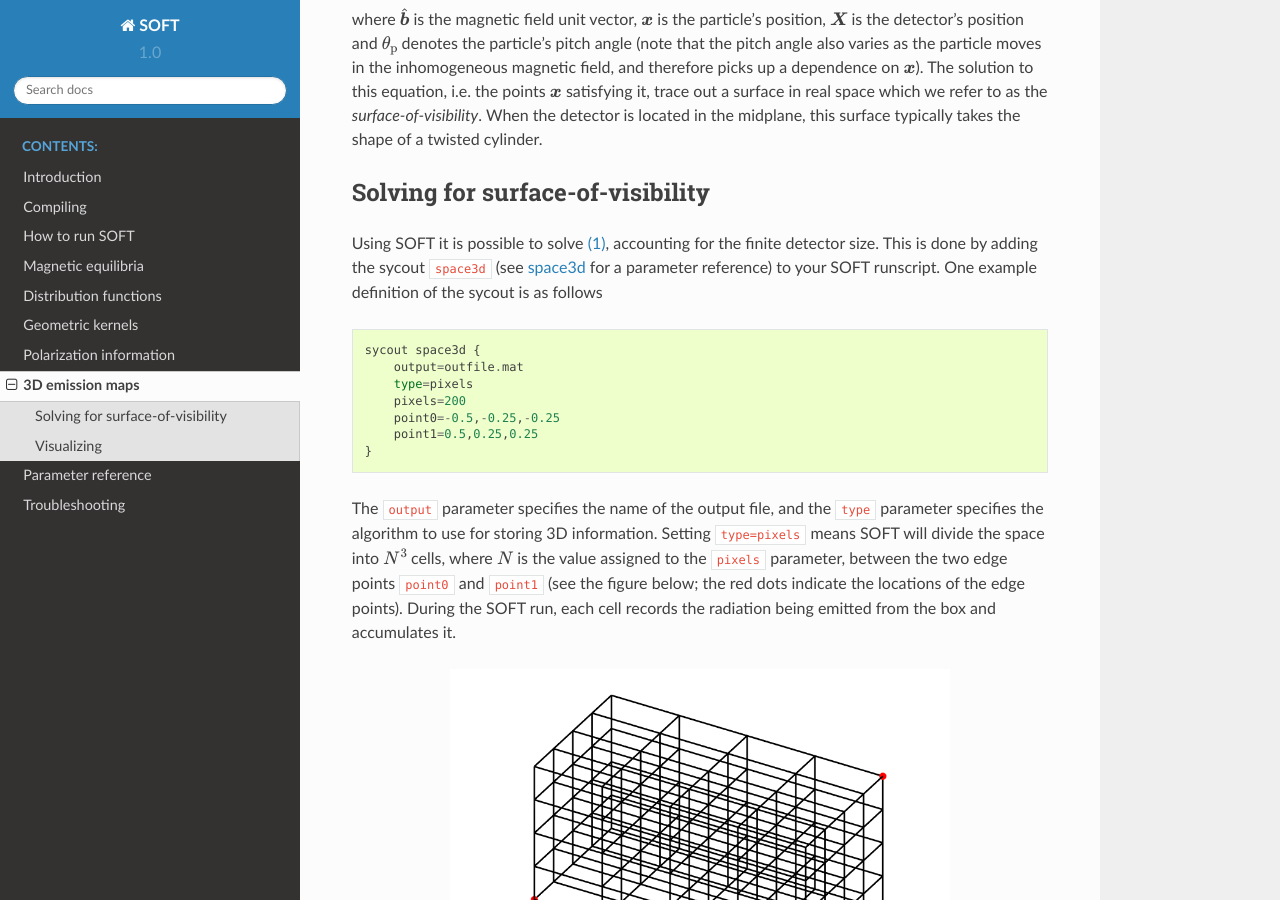
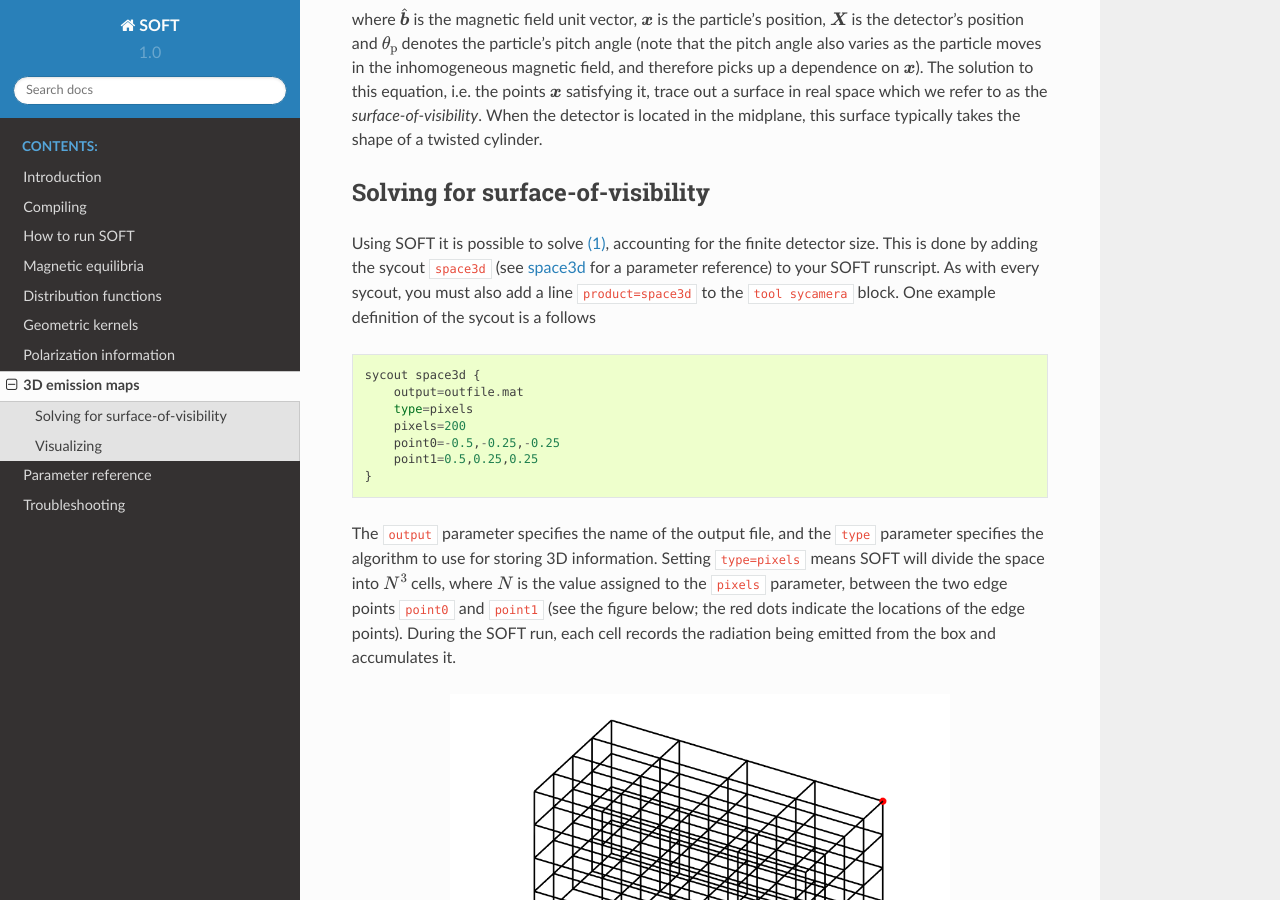
Before and after one commit to hoppe93/SOFT, a Sphinx documentation site: the page built from docs/sphinx/space3d.rst, in a window 1280 px wide and 900 px high, scrolled down 373 px. Built offline with Sphinx 7.4.7 and the Read the Docs theme 2.0.0, drawn with Linux system fonts in a browser that asks for light colours.

Commit message:
Added missing docs

```diff
--- a/docs/sphinx/space3d.rst
+++ b/docs/sphinx/space3d.rst
@@ -27,7 +27,9 @@ Solving for surface-of-visibility
 Using SOFT it is possible to solve :eq:`bdotr`, accounting for the finite
 detector size. This is done by adding the sycout ``space3d`` (see
 `space3d <paramref.html#space3d>`__ for a parameter reference) to your SOFT
-runscript. One example definition of the sycout is as follows ::
+runscript. As with every sycout, you must also add a line ``product=space3d``
+to the ``tool sycamera`` block. One example definition of the sycout is a
+follows ::
 
   sycout space3d {
       output=outfile.mat
```
